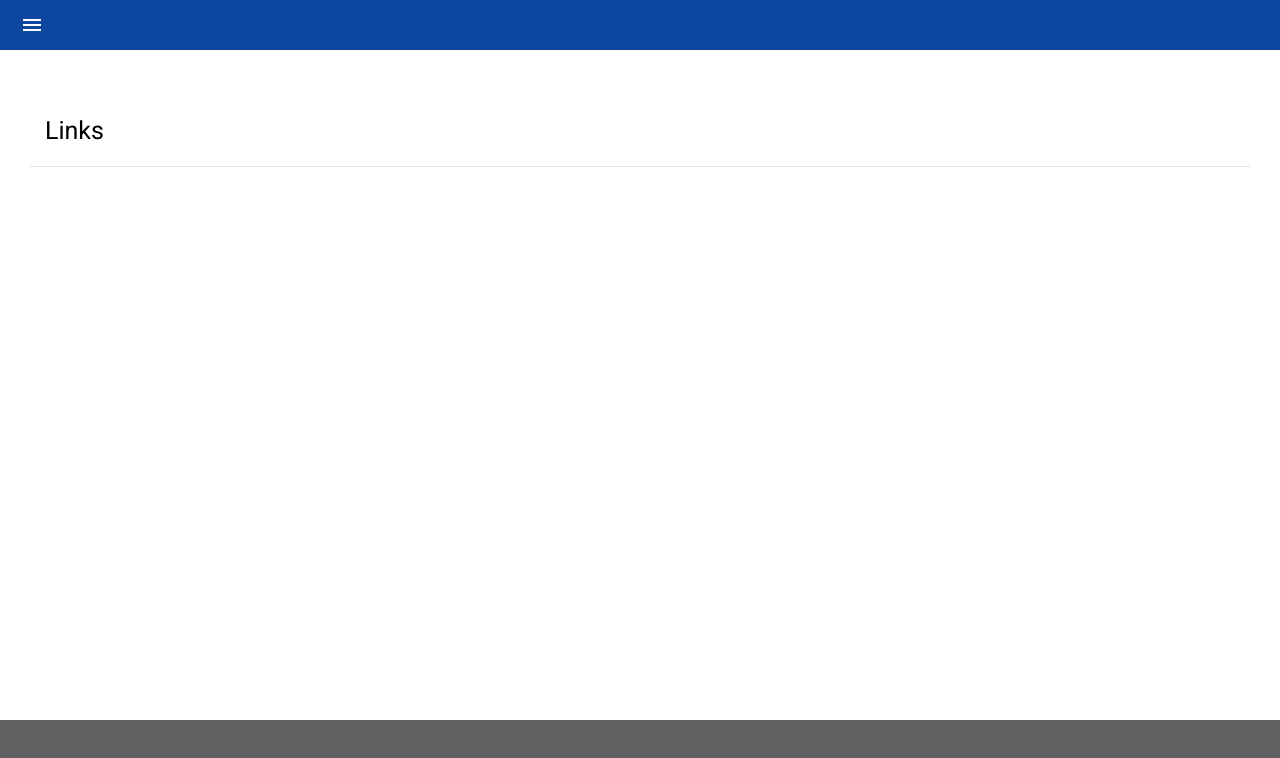
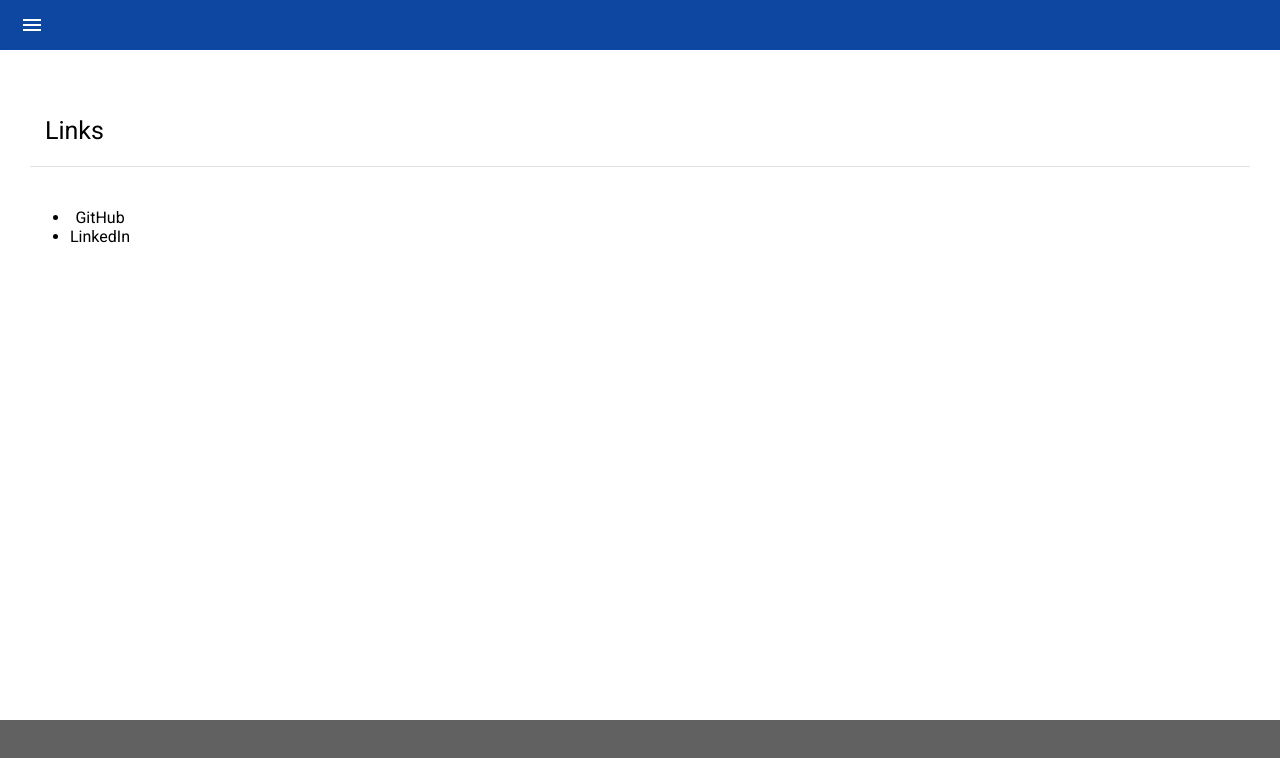
Before and after one commit to coreykress/material-ui-home, a React (Create React App) app: page /Links in a window 1280 px wide. Shown: the top 758 px of the page. Built offline with nearby package versions, Linux system fonts and the light colour scheme; what react-tap-event-plugin would draw is missing.

Commit message:
added start of links page

```diff
--- a/src/App.css
+++ b/src/App.css
@@ -50,7 +50,17 @@
     padding: 0px 15px;
 }
 
+h1 {
+    font-size: 56px;
+    font-weight: 300;
+}
+
 @media screen and (max-width: 500px) {
+    h1{
+        font-size: 40px;
+        font-weight: 300;
+    }
+
     .page-header h2 {
         font-size: 20px;
     }
--- a/src/components/pages/HomePage.css
+++ b/src/components/pages/HomePage.css
@@ -3,11 +3,6 @@
     color: #fff;
     padding-top: 64px;
     padding-bottom: 64px;
-}
-
-.home-display h1 {
-    font-size: 56px;
-    font-weight: 300;
 }
 
 .home-display h3 {
--- a/src/components/pages/LinksPage.js
+++ b/src/components/pages/LinksPage.js
@@ -5,6 +5,11 @@ class LinksPage extends Component {
     constructor(props) {
         super(props);
         window.scrollTo(0, 0);
+        this.goTo = this.goTo.bind(this);
+    }
+
+    goTo(url) {
+        return window.open(url);
     }
 
     render() {
@@ -16,6 +21,12 @@ class LinksPage extends Component {
                     </div>
 
                     <div className="page-body">
+                    <div className="link-list">
+                        <ul>
+                            <li onClick={() => this.goTo("http://www.github.com/coreykress")}>GitHub</li>
+                            <li onClick={() => this.goTo("https://www.linkedin.com/in/corey-kress/")}>LinkedIn</li>
+                        </ul>
+                    </div>
 
                     </div>
                 </div>
```
